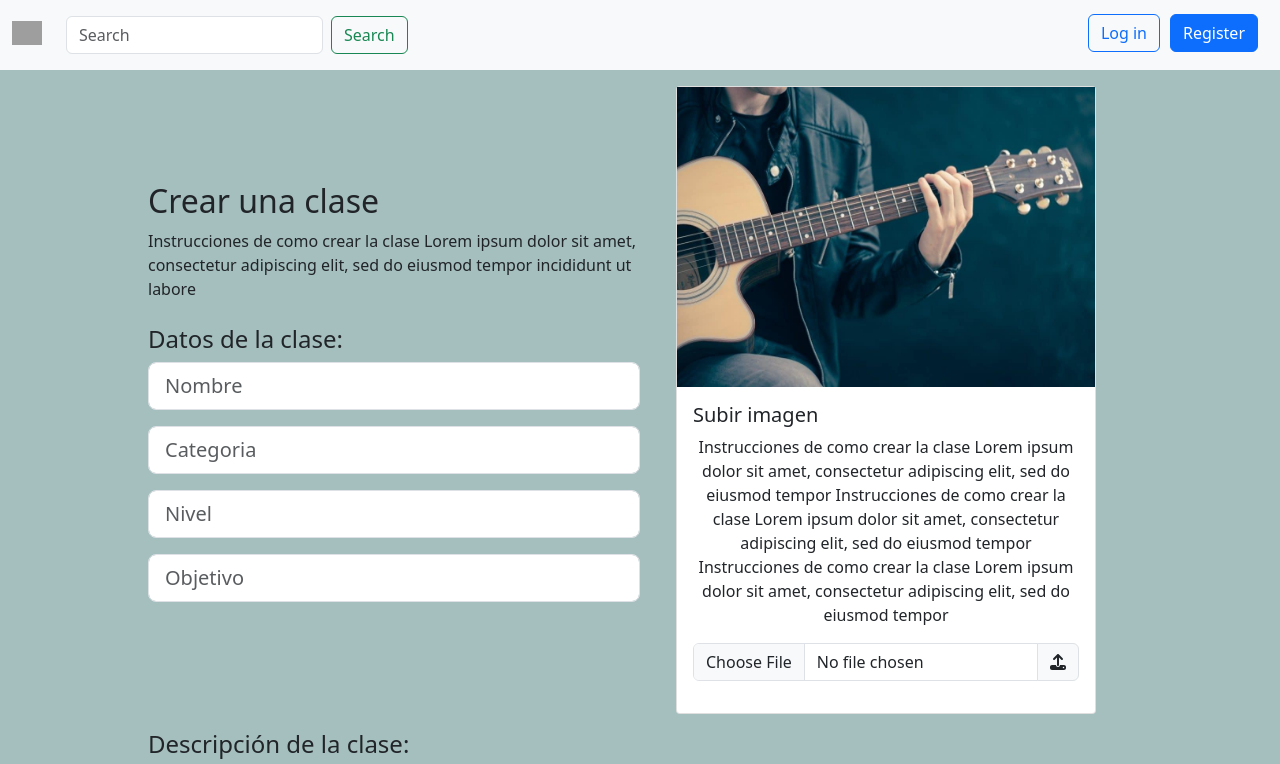
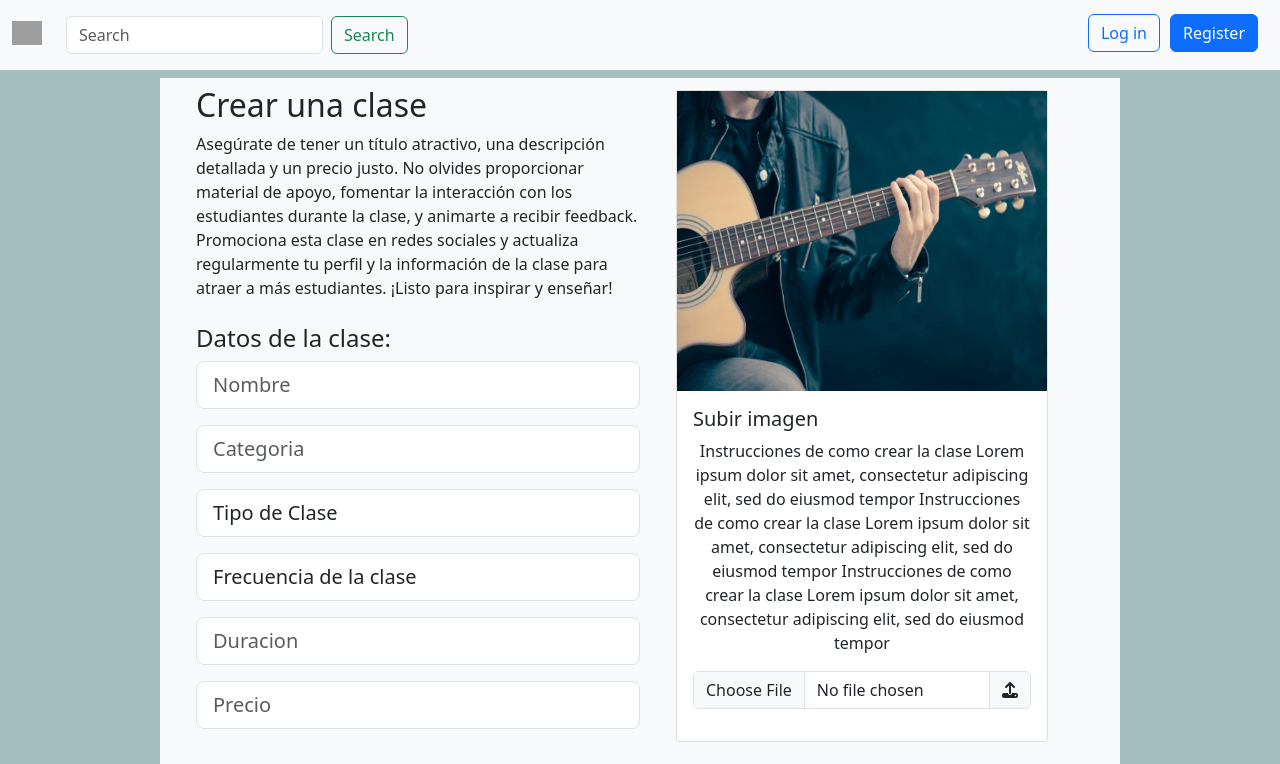
Before and after one commit to IARDGT/tpo-final-api-web, a React (Create React App) app: page /crear-clase in a window 1280 px wide. Shown: the top 764 px of the page. Built offline with nearby package versions, Linux system fonts and the light colour scheme; grey boxes are pictures that could not be loaded.

Commit message:
Crear clase

```diff
--- a/src/Pages/CrearClase.js
+++ b/src/Pages/CrearClase.js
@@ -1,9 +1,18 @@
 import { FontAwesomeIcon } from '@fortawesome/react-fontawesome';
 import { faUpload } from '@fortawesome/free-solid-svg-icons';
 import "./style/CrearClase.css";
+import { useState } from 'react';
 
 
 export const CrearClase = () => {
+    const [title, setTitle] = useState("");
+    const [category, setCategory] = useState("");
+    const [tipoClase, setTipoClase] = useState("");
+    const [frecuencia, setFrecuencia] = useState("");
+    const [duracion, setDuracion] = useState("");
+    const [description, setDescription] = useState("");
+    const [price, setPrice] = useState("");
+    const [imgUrl, setImgUrl] = useState("");
 
     const handleImageUpload = (e) => {
         const file = e.target.files[0];
@@ -18,43 +27,63 @@ export const CrearClase = () => {
         }
     };
 
+
     return (
         <>
-            <div className="crear-clase-container ">
+            <div className="crear-clase-container bg-body-tertiary px-5">
                 <div className="row d-flex my-2 py-2 justify-content-center align-items-center" >
                     <div className="col-lg-6 justify-content-center order-2 order-lg-1 px-5 px-lg-0">
 
                         <h2>Crear una clase</h2>
                         <p>
-                            Instrucciones de como crear la clase
-                            Lorem ipsum dolor sit amet, consectetur
-                            adipiscing elit, sed do eiusmod tempor
-                            incididunt ut labore
+                            Asegúrate de tener un título atractivo, una descripción detallada y un precio justo.
+                            No olvides proporcionar material de apoyo, fomentar la interacción con los estudiantes durante la clase, y animarte a recibir feedback.
+                            Promociona esta clase en redes sociales y actualiza regularmente tu perfil y la información de la clase para atraer a más estudiantes.
+                            ¡Listo para inspirar y enseñar!
                         </p>
 
                         <form>
                             <h4 className="d-flex mt-4">Datos de la clase:</h4>
 
                             <div className="form-outline mb-3">
-                                <input type="text" id="formEmail" className="form-control form-control-lg"
+                                <input type="text" id="formNombre" className="form-control form-control-lg"
                                     placeholder="Nombre" />
                             </div>
 
                             <div className="form-outline mb-3">
-                                <input type="text" id="formPassword" className="form-control form-control-lg"
+                                <input type="text" id="formCategoria" className="form-control form-control-lg"
                                     placeholder="Categoria" />
                             </div>
 
                             <div className="form-outline mb-3">
-                                <input type="text" id="formPassword" className="form-control form-control-lg"
-                                    placeholder="Nivel" />
+                                    <select className="form-control form-control-lg">
+                                    <option selected>Tipo de Clase</option>
+                                    <option value="Individual">Individual</option>
+                                    <option value="Grupal">Grupal</option>
+                                </select>
                             </div>
 
                             <div className="form-outline mb-3">
-                                <input type="text" id="formPassword" className="form-control form-control-lg"
-                                    placeholder="Objetivo" />
+                                <select className="form-control form-control-lg">
+                                    <option selected>Frecuencia de la clase</option>
+                                    <option value="Unica">Unica</option>
+                                    <option value="Semanal">Semanal</option>
+                                    <option value="Mensual">Mensual</option>
+                                </select>
                             </div>
 
+                            <div className="form-outline mb-3">
+
+                                <input type="number" id="formDuracion" className="form-control form-control-lg" min="0"
+                                    placeholder="Duracion"
+                                />
+
+                            </div>
+
+                            <div className="form-outline mb-3">
+                                <input type="number" id="formPrecio" className="form-control form-control-lg"
+                                    placeholder="Precio" />
+                            </div>
 
                         </form>
                     </div>
--- a/src/controller/clase.controller.js
+++ b/src/controller/clase.controller.js
@@ -101,4 +101,41 @@ export const updateStatusComentario = async function (commentId, statusComentari
     catch (error) {
         console.log("error", error);
     };
+
+
 }
+
+export const crearClase = async function (clase) {
+    let url = urlWebServices.crearClase;
+
+    const jsonData = {
+            title: clase.title,
+            profesorId: clase.profesorId,
+            category: clase.category,
+            tipoClase: clase.tipoClase,
+            frecuencia: clase.frecuencia,
+            duracion: clase.duracion,
+            description: clase.description,
+            price: clase.price,
+            imgUrl: clase.imgUrl,
+//            commentId: clase.commentId,
+        };
+
+    try {
+        let response = await fetch(url, {
+            method: 'POST',
+            mode: "cors",
+            headers: {
+                // 'x-access-token': WebToken.webToken,
+                'Origin': 'http://localhost:3000',
+                'Content-Type': 'application/json'
+            },
+            body: JSON.stringify(jsonData), // Convert JSON data to a string
+        });
+
+        return response;
+    }
+    catch (error) {
+        console.log("error", error);
+    };
+}
--- a/src/controller/webServices.js
+++ b/src/controller/webServices.js
@@ -11,7 +11,7 @@ const urlWebServices = {
     verClase:urlApi+"api/clase/ver-clase/",
     updateComentario:urlApi+"api/clase/actualizar-comment/",
     misClases:urlApi+"api/clase/mis-clases/",
-
+    crearClase:urlApi+"api/clase/crear-clase",
 }
 
 export default urlWebServices;
```
